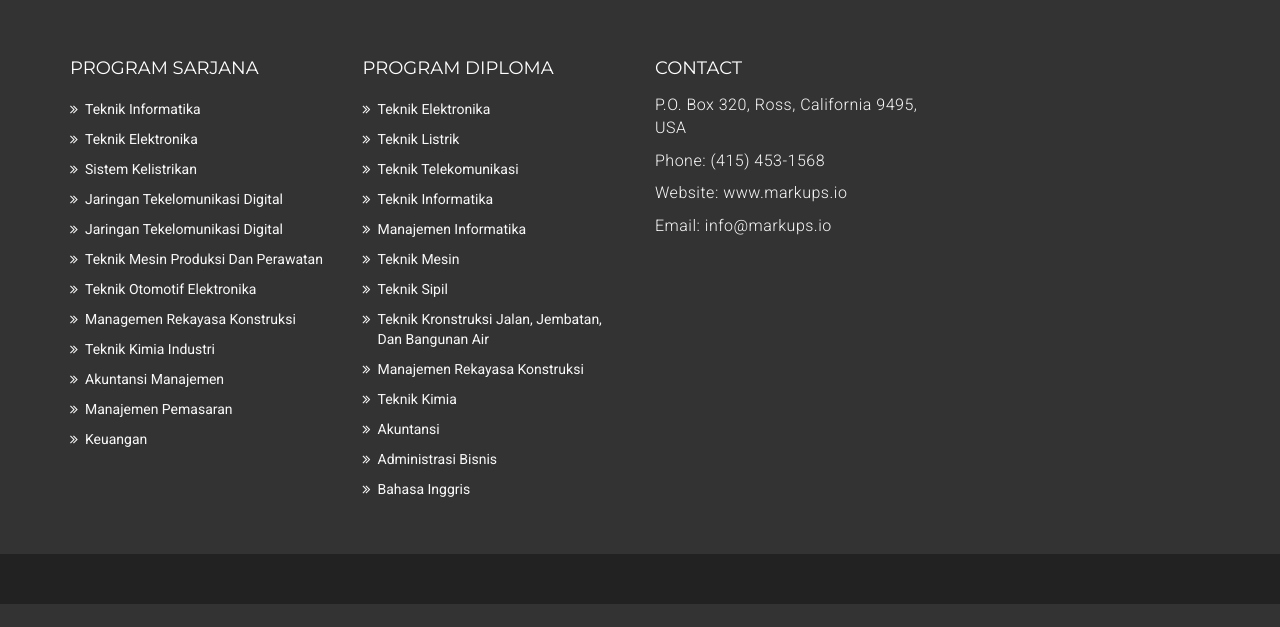
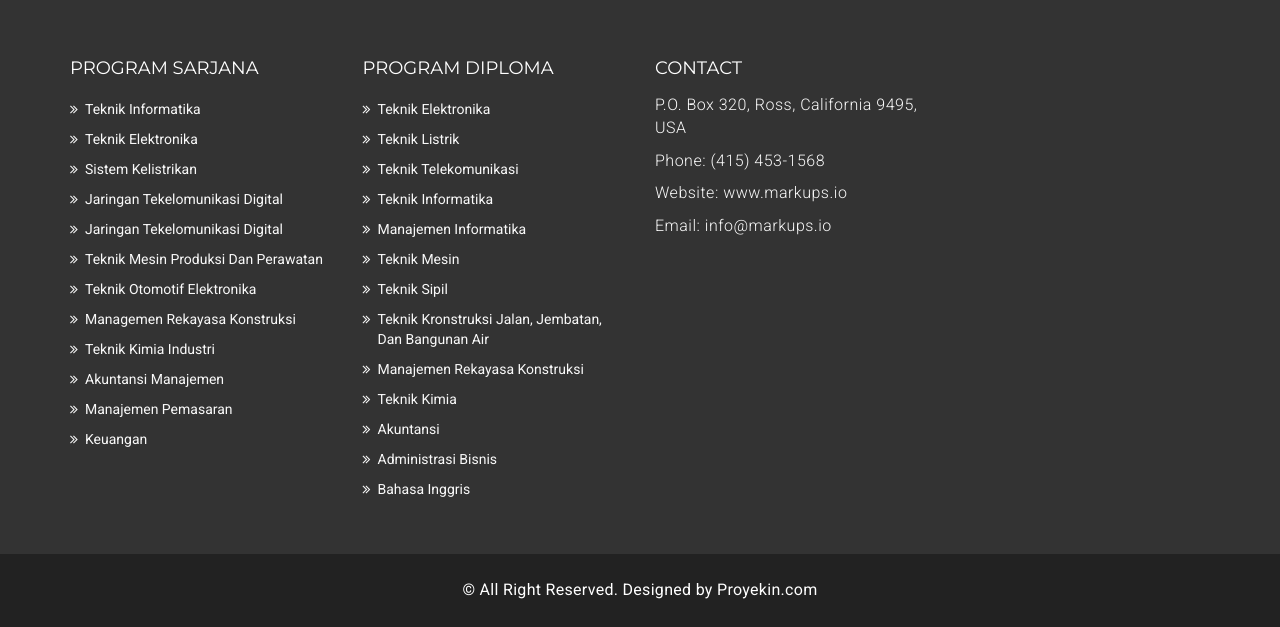
Before and after one commit to Proyek-2-TI-3A/Proyek-2, a PHP site: page / in a window 1280 px wide. Shown: the part 1311-1938 px from the top of the page. Before the commit the page ends 1915 px from the top, so only its background shows below. Run offline with PHP 8.4, Linux system fonts and the light colour scheme; data comes from the database, SQL or seed files in the repository.

Commit message:
ubah designed by

```diff
--- a/MarkUps-Varsity/Varsity/index.php
+++ b/MarkUps-Varsity/Varsity/index.php
@@ -355,7 +355,7 @@
     <div class="mu-footer-bottom">
       <div class="container">
         <div class="mu-footer-bottom-area">
-          <!-- <p>&copy; All Right Reserved. Designed by <a href="http://www.markups.io/" rel="nofollow">MarkUps.io</a></p> -->
+          <p>&copy; All Right Reserved. Designed by <a href="" rel="nofollow">Proyekin.com</a></p>
         </div>
       </div>
     </div>
```
